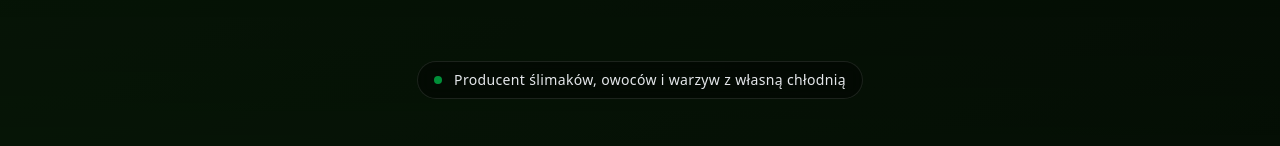
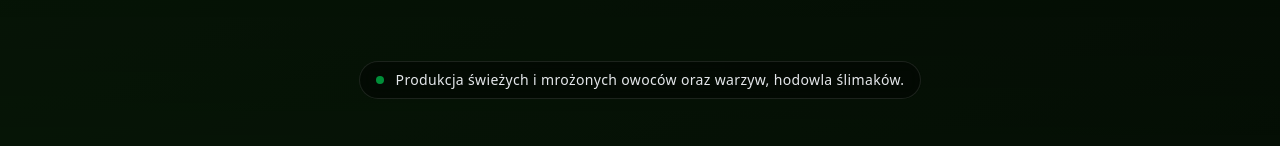
Before and after one commit to wojsczykantoni-cloud/AgroGeoPol, a Next.js app: page / in a window 1280 px wide. Shown: the part 175-321 px from the top of the page. Built offline with nearby package versions, Linux system fonts and the light colour scheme.

Commit message:
fix: badge hero — nowy opis firmy

```diff
--- a/src/components/home/Hero.tsx
+++ b/src/components/home/Hero.tsx
@@ -50,7 +50,7 @@ export default function Hero() {
         <div className="inline-flex items-center gap-3 px-4 py-2 rounded-full border border-white/10 bg-black/40 backdrop-blur-sm mb-8 animate-fade-in" style={{ animationDelay: '100ms' }}>
           <span className="w-2 h-2 rounded-full bg-green-500 animate-pulse"></span>
           <span className="text-sm font-medium tracking-wide text-gray-200">
-            Producent ślimaków, owoców i warzyw z własną chłodnią
+            Produkcja świeżych i mrożonych owoców oraz warzyw, hodowla ślimaków.
           </span>
         </div>
 
```
